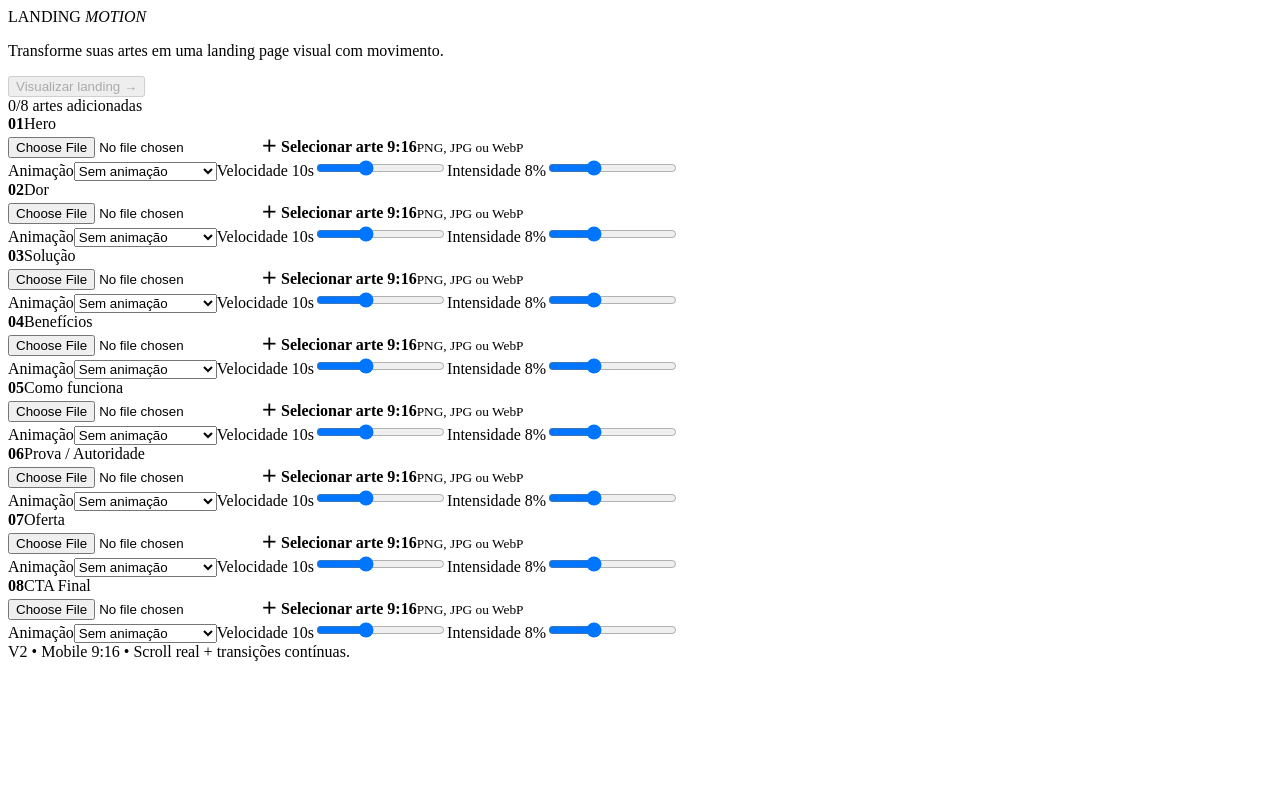
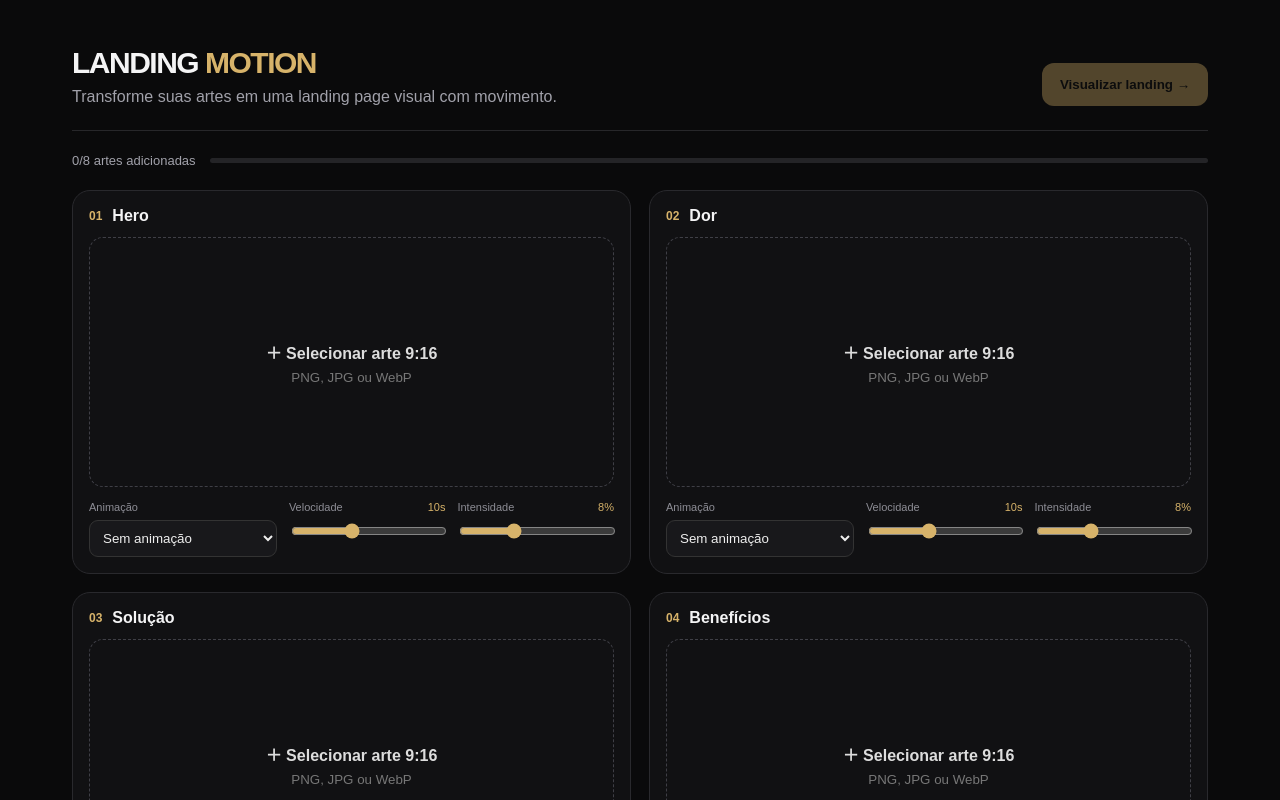
Before and after one commit to renanzim1/Landing-Motion, a Next.js app: page / in a window 1280 px wide. Shown: the top 800 px of the page. Built offline with nearby package versions, Linux system fonts and the light colour scheme.

Commit message:
Update globals.css

```diff
--- a/app/globals.css
+++ b/app/globals.css
@@ -1,27 +1,396 @@
-/* V2.1 — CONTINUIDADE ENTRE SEÇÕES */
+* {
+  box-sizing: border-box;
+}
+
+html,
+body {
+  margin: 0;
+  background: #0a0a0b;
+  color: #f4f4f5;
+  font-family: Arial, Helvetica, sans-serif;
+}
+
+body {
+  min-height: 100vh;
+}
+
+main {
+  max-width: 1180px;
+  margin: auto;
+  padding: 34px 22px;
+}
+
+header {
+  display: flex;
+  justify-content: space-between;
+  align-items: flex-end;
+  gap: 24px;
+  padding: 12px 0 24px;
+  border-bottom: 1px solid #27272a;
+}
+
+.brand {
+  font-size: 30px;
+  font-weight: 900;
+  letter-spacing: -1.5px;
+}
+
+.brand i {
+  font-style: normal;
+  color: #d7b36a;
+}
+
+header p {
+  color: #a1a1aa;
+  margin: 8px 0 0;
+}
+
+.primary,
+.previewBar button {
+  border: 0;
+  background: #d7b36a;
+  color: #111;
+  padding: 14px 18px;
+  border-radius: 12px;
+  font-weight: 800;
+  cursor: pointer;
+}
+
+.primary:disabled {
+  opacity: 0.35;
+  cursor: not-allowed;
+}
+
+.status {
+  display: flex;
+  align-items: center;
+  gap: 14px;
+  color: #a1a1aa;
+  font-size: 13px;
+  margin: 22px 0;
+}
+
+.status > div {
+  height: 5px;
+  background: #242427;
+  border-radius: 20px;
+  flex: 1;
+  overflow: hidden;
+}
+
+.status i {
+  display: block;
+  height: 100%;
+  background: #d7b36a;
+}
+
+.grid {
+  display: grid;
+  grid-template-columns: repeat(2, minmax(0, 1fr));
+  gap: 18px;
+}
+
+.card {
+  background: #111113;
+  border: 1px solid #29292d;
+  border-radius: 18px;
+  padding: 16px;
+}
+
+.cardTop {
+  display: flex;
+  justify-content: space-between;
+  align-items: center;
+  margin-bottom: 12px;
+}
+
+.cardTop > div {
+  display: flex;
+  gap: 10px;
+  align-items: center;
+}
+
+.cardTop b {
+  color: #d7b36a;
+  font-size: 12px;
+}
+
+.cardTop span {
+  font-weight: 800;
+}
+
+.ghost {
+  background: transparent;
+  border: 1px solid #333;
+  color: #aaa;
+  border-radius: 8px;
+  padding: 7px 9px;
+}
+
+.drop {
+  height: 250px;
+  border: 1px dashed #3f3f46;
+  border-radius: 14px;
+  display: flex;
+  flex-direction: column;
+  align-items: center;
+  justify-content: center;
+  overflow: hidden;
+  cursor: pointer;
+  color: #ddd;
+}
+
+.drop input {
+  display: none;
+}
+
+.drop small {
+  color: #777;
+  margin-top: 6px;
+}
+
+.drop.has {
+  border-style: solid;
+}
+
+.drop img {
+  width: 100%;
+  height: 100%;
+  object-fit: contain;
+  background: #050505;
+}
+
+.controls {
+  display: grid;
+  grid-template-columns: 1.2fr 1fr 1fr;
+  gap: 12px;
+  margin-top: 14px;
+}
+
+.controls label {
+  font-size: 11px;
+  color: #8d8d95;
+}
+
+.controls label span {
+  float: right;
+  color: #d7b36a;
+}
+
+.controls select {
+  display: block;
+  width: 100%;
+  margin-top: 7px;
+  background: #18181b;
+  color: #eee;
+  border: 1px solid #333;
+  border-radius: 9px;
+  padding: 9px;
+}
+
+.controls input {
+  display: block;
+  width: 100%;
+  margin-top: 10px;
+  accent-color: #d7b36a;
+}
+
+footer {
+  text-align: center;
+  color: #666;
+  font-size: 12px;
+  padding: 30px;
+}
+
+/* PREVIEW */
+
+.previewPage {
+  max-width: none;
+  padding: 0;
+  background: #050505;
+}
+
+.previewBar {
+  height: 58px;
+  position: sticky;
+  top: 0;
+  z-index: 50;
+  background: rgba(10, 10, 11, 0.92);
+  backdrop-filter: blur(10px);
+  display: flex;
+  align-items: center;
+  justify-content: space-between;
+  padding: 8px 16px;
+  border-bottom: 1px solid #222;
+}
+
+.previewBar button {
+  padding: 9px 12px;
+}
+
+.previewBar span {
+  font-size: 12px;
+  color: #aaa;
+}
 
 .phone {
+  width: min(100%, 430px);
+  margin: auto;
+  background: #000;
+  overflow: hidden;
   position: relative;
-  background: #000;
 }
 
-.phone .visual {
+.visual {
+  width: 100%;
+  aspect-ratio: 9 / 16;
+  overflow: hidden;
+  position: relative;
   margin: 0;
   border: 0;
+  background: #000;
   isolation: isolate;
+  opacity: 0.985;
+  transition: opacity 0.6s ease;
 }
 
-/* remove qualquer microespaço entre imagens */
+.visual.is-visible {
+  opacity: 1;
+}
+
+.visual img {
+  position: absolute;
+  inset: 0;
+  width: 100%;
+  height: 100%;
+  display: block;
+  object-fit: cover;
+  vertical-align: bottom;
+  transform-origin: center center;
+  backface-visibility: hidden;
+  will-change: transform, opacity, filter;
+}
+
+.empty {
+  height: 100%;
+  display: flex;
+  flex-direction: column;
+  align-items: center;
+  justify-content: center;
+  color: #333;
+  border-bottom: 1px solid #111;
+}
+
+.empty small {
+  margin-top: 8px;
+}
+
+/* SEM ANIMAÇÃO */
+
+.fx-none img {
+  transform: scale(1.001);
+}
+
+/* ZOOM SUAVE */
+
+.fx-zoom img {
+  animation: zoom var(--speed) ease-in-out infinite alternate;
+}
+
+@keyframes zoom {
+  from {
+    transform: scale(1.01);
+  }
+
+  to {
+    transform: scale(calc(1 + var(--power)));
+  }
+}
+
+/* FLUTUAÇÃO */
+
+.fx-float img {
+  animation: float var(--speed) ease-in-out infinite alternate;
+}
+
+@keyframes float {
+  from {
+    transform: scale(1.05) translateY(0);
+  }
+
+  to {
+    transform: scale(1.05)
+      translateY(calc(-120px * var(--power)));
+  }
+}
+
+/* MOVIMENTO CONTÍNUO */
+
+.fx-drift img {
+  animation: drift var(--speed) ease-in-out infinite alternate;
+}
+
+@keyframes drift {
+  from {
+    transform: scale(1.08)
+      translateX(calc(-70px * var(--power)));
+  }
+
+  to {
+    transform: scale(1.08)
+      translateX(calc(70px * var(--power)));
+  }
+}
+
+/* PARALLAX REAL */
+
+.fx-parallax img {
+  height: 120%;
+  top: -10%;
+  transform:
+    translateY(calc((var(--scroll) - 0.5) * -16%))
+    scale(1.04);
+}
+
+/* FADE NO SCROLL */
+
+.fx-fade img {
+  opacity: 0;
+  transform: scale(1.06);
+  transition:
+    opacity 1.1s ease,
+    transform 1.5s cubic-bezier(.2, .8, .2, 1);
+}
+
+.fx-fade.is-visible img {
+  opacity: 1;
+  transform: scale(1);
+}
+
+/* REVELAÇÃO */
+
+.fx-reveal img {
+  opacity: 0;
+  filter: brightness(0.55) blur(4px);
+  transform: scale(1.1);
+  transition:
+    opacity 1.1s ease,
+    filter 1.4s ease,
+    transform 1.8s cubic-bezier(.16, 1, .3, 1);
+}
+
+.fx-reveal.is-visible img {
+  opacity: 1;
+  filter: brightness(1) blur(0);
+  transform: scale(1);
+}
+
+/* CONTINUIDADE ENTRE AS 8 ARTES */
+
 .phone .visual + .visual {
   margin-top: -2px;
 }
 
-/* pequena sobreposição para esconder emendas */
-.phone .visual img {
-  transform-origin: center center;
-}
-
-/* transição cinematográfica nas seções */
 .phone .visual::after {
   content: "";
   position: absolute;
@@ -38,29 +407,56 @@
   );
 }
 
-/* não escurece o final da última arte */
 .phone .visual:last-child::after {
   display: none;
 }
 
-/* entrada suave da própria seção */
-.phone .visual {
-  opacity: 0.985;
-  transition: opacity 0.6s ease;
-}
-
-.phone .visual.is-visible {
-  opacity: 1;
-}
-
-/* movimento mais fluido no celular */
 .phone .visual,
 .phone .visual img {
   -webkit-transform: translateZ(0);
   backface-visibility: hidden;
 }
 
-/* mantém as artes perfeitamente encostadas */
-.phone img {
-  vertical-align: bottom;
+/* MOBILE */
+
+@media (max-width: 760px) {
+  main {
+    padding: 22px 14px;
+  }
+
+  header {
+    align-items: flex-start;
+    flex-direction: column;
+  }
+
+  .primary {
+    width: 100%;
+  }
+
+  .grid {
+    grid-template-columns: 1fr;
+  }
+
+  .controls {
+    grid-template-columns: 1fr;
+  }
+
+  .drop {
+    height: 300px;
+  }
+
+  .brand {
+    font-size: 26px;
+  }
+
+  .previewPage {
+    padding: 0;
+  }
 }
+
+@media (prefers-reduced-motion: reduce) {
+  .visual img {
+    animation: none !important;
+    transition: none !important;
+  }
+}
```
